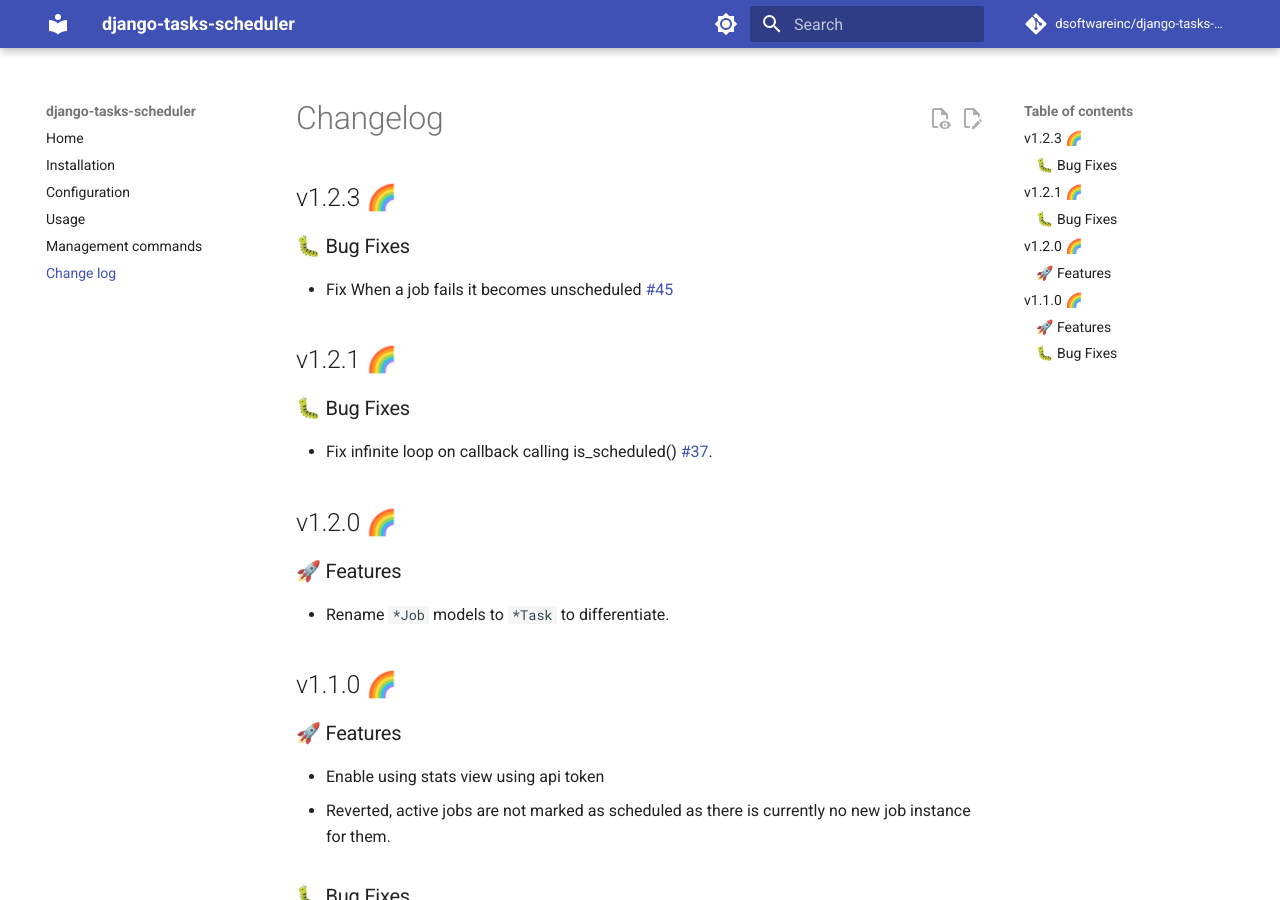
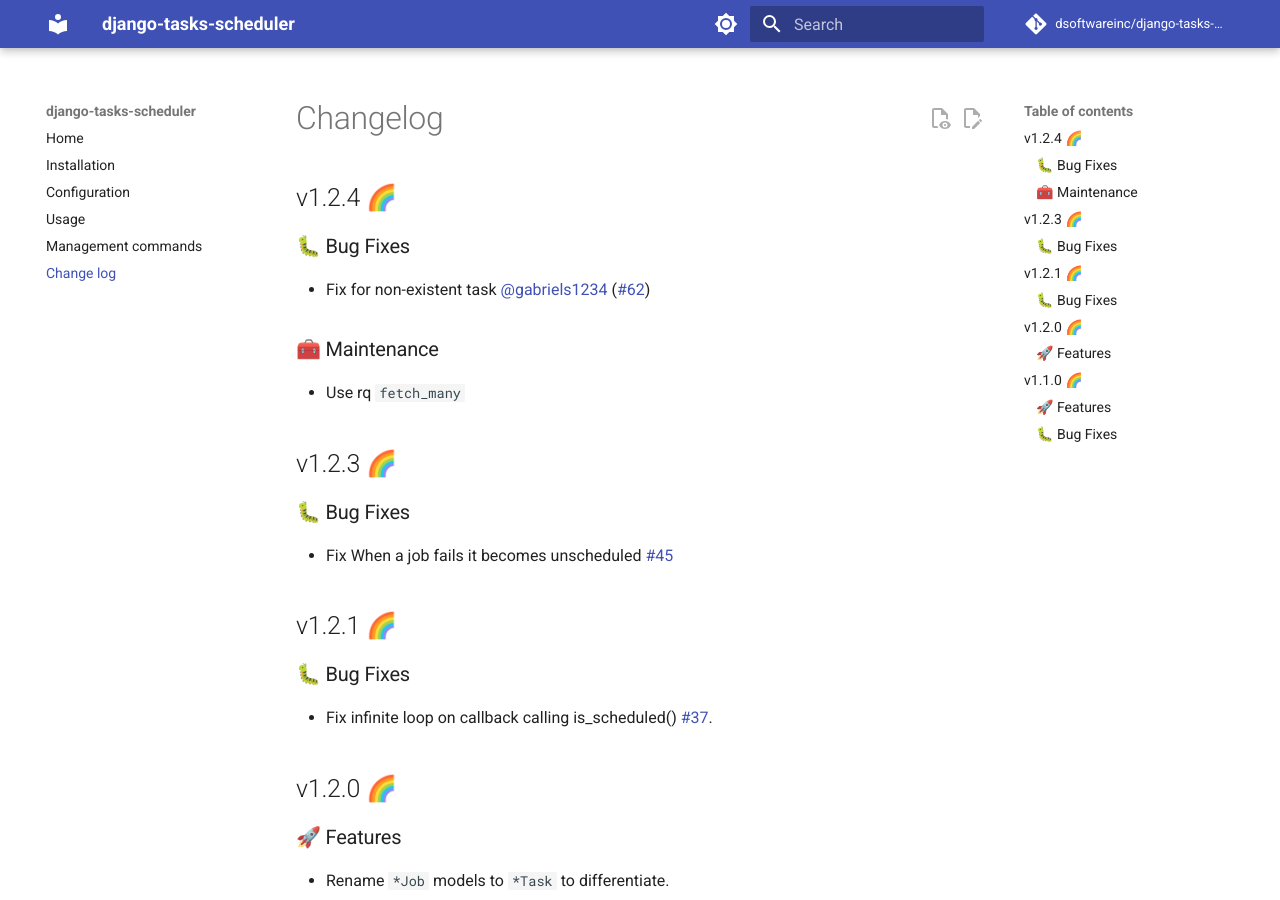
Before and after one commit to django-commons/django-tasks-scheduler, an MkDocs documentation site: the page built from docs/changelog.md, in a window 1280 px wide and 900 px high. Built offline with MkDocs 1.6.1 and Material for MkDocs 9.7.7, drawn with Linux system fonts in a browser that asks for light colours; comment, search, counter and statistics services are not loaded.

Commit message:
doc:update

```diff
--- a/docs/changelog.md
+++ b/docs/changelog.md
@@ -1,4 +1,14 @@
 # Changelog
+
+## v1.2.4 🌈
+
+### 🐛 Bug Fixes
+
+- Fix for non-existent task @gabriels1234 (#62)
+
+### 🧰 Maintenance
+
+- Use rq `fetch_many`
 
 ## v1.2.3 🌈
 
--- a/pyproject.toml
+++ b/pyproject.toml
@@ -7,7 +7,7 @@
 packages = [
     { include = "scheduler" },
 ]
-version = "1.2.3"
+version = "1.2.4"
 description = "An async job scheduler for django using redis"
 readme = "README.md"
 keywords = ["redis", "django", "background-jobs", "job-queue", "task-queue", "redis-queue", "scheduled-jobs"]
```
Also changed, not shown: 1 other file.
